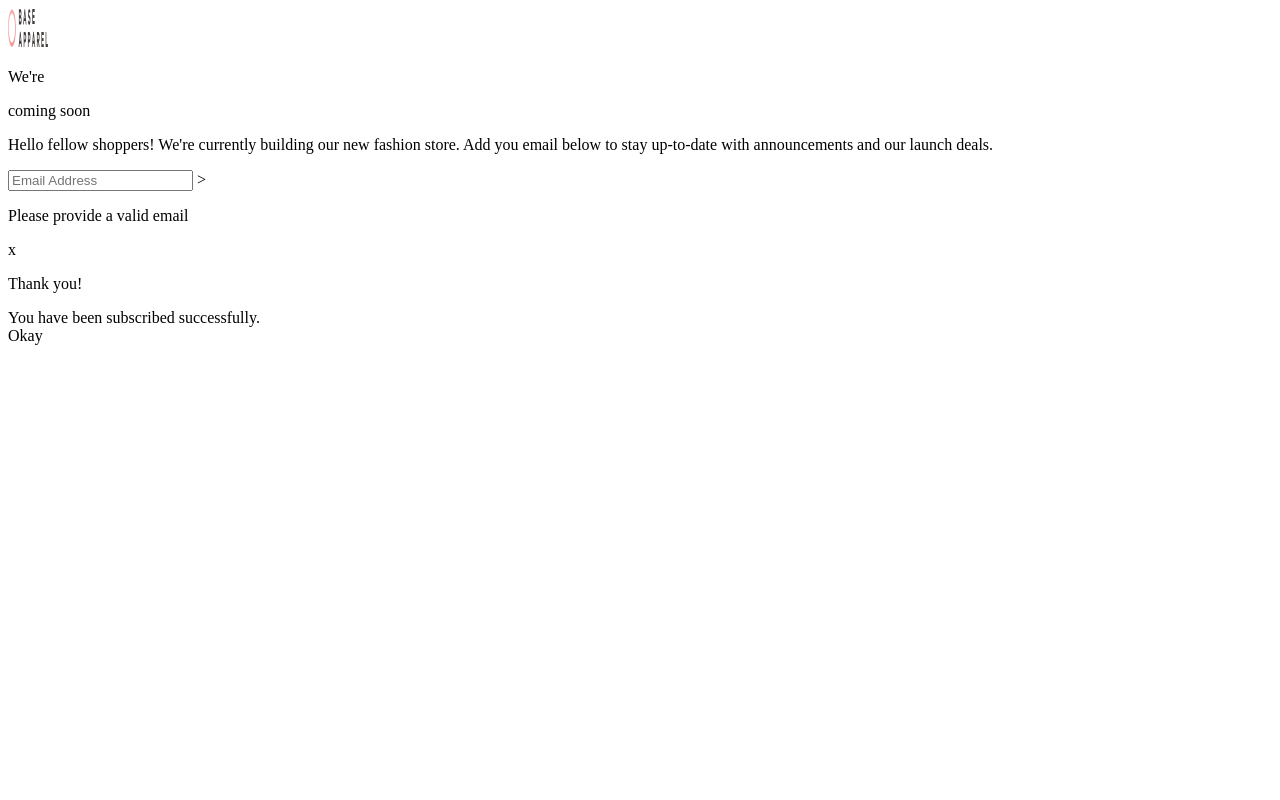
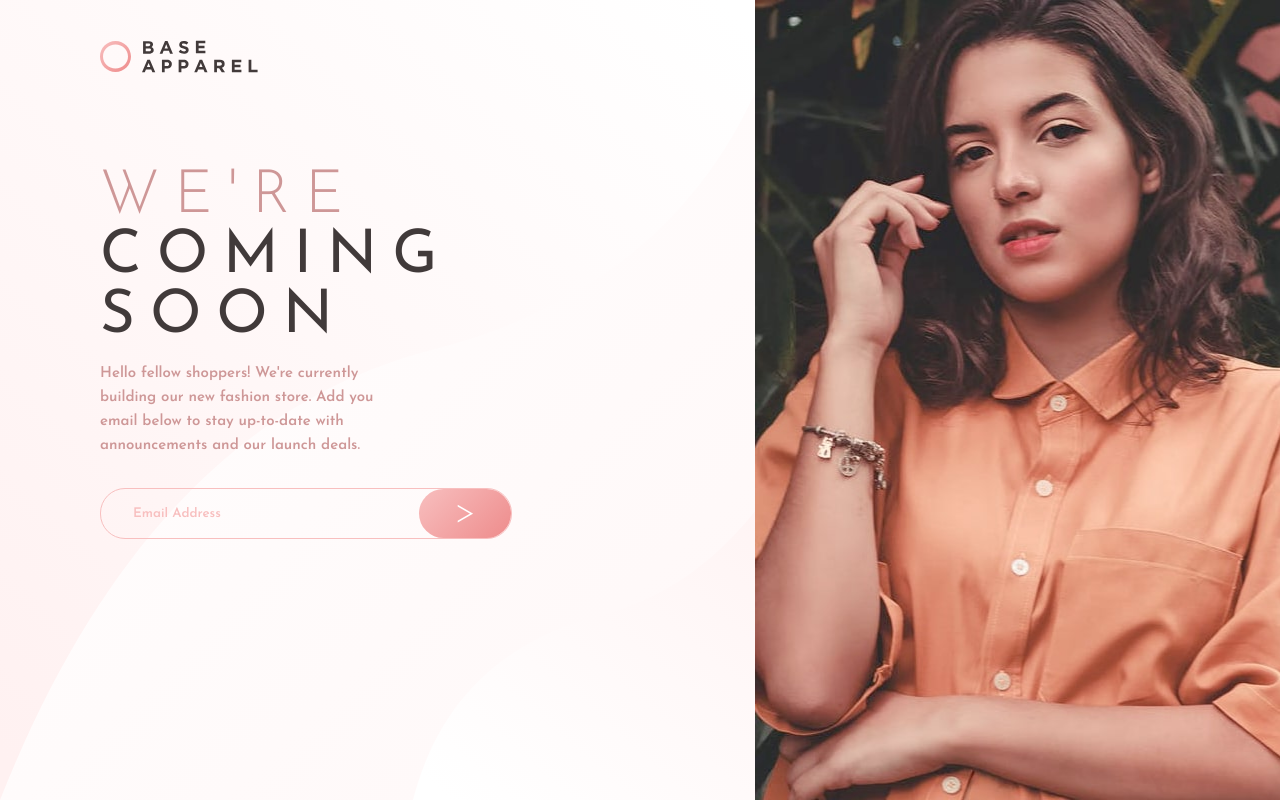
Before and after one commit to ricierirossi/base-apparel-coming-soon-master, a plain HTML site: page index.html in a window 1280 px wide. Drawn offline with Linux system fonts and the light colour scheme.

Commit message:
Stop changing HTML and CSS
Finished refactoring HTML and CSS.

```diff
--- a/estilo.css
+++ b/estilo.css
@@ -2,14 +2,10 @@
    --desaturated-red: hsl(0, 36%, 70%);
    --soft-red: hsl(0, 93%, 68%);
    --dark-grayish-red: hsl(0, 6%, 24%);
-   --gradient-one-from: hsl(0, 0%, 100%); /* Linear, 135deg */
-   --gradient-one-to: hsl(0, 100%, 98%);
-   --gradient-two-from: hsl(0, 80%, 86%); /* Linear, 135deg */
-   --gradient-two-to: hsl(0, 74%, 74%);
-}
-
-.warning-container, .warning-hidden {
-   border: solid 1px black;
+   --gradient-one-from: hsl(0, 0%, 100%);
+   --gradient-one-to: hsl(0, 100%, 98%);   /* Linear, 135deg */
+   --gradient-two-from: hsl(0, 80%, 86%);
+   --gradient-two-to: hsl(0, 74%, 74%);    /* Linear, 135deg */
 }
 
 html {
@@ -19,18 +15,12 @@ html {
 
 body {
    font-family: 'Josefin Sans', sans-serif;
-   /* width: 100vw; */
    height: 100vh;
    margin: 0;
-   /* overflow-x: hidden; */
 }
 
-.container { /* Apenas para definir tamanhos */
-   height: 100%;
+.container {    /* Apenas para definir tamanhos */
    display: absolute;
-   /* flex-direction: column; */
-   /* margin: 0px -25px; */
-   /* background-color: blue; */
    background-image: linear-gradient(135deg, hsl(0, 0%, 100%), hsl(0, 100%, 98%));
    background-repeat: repeat;
 }
@@ -56,7 +46,7 @@ body {
    width: 100%;
    max-height: 65%;
    object-fit: cover;
-    object-position: -25px -30px ;
+   object-position: -25px -30px;
 }
 
 /* Textos */
@@ -96,7 +86,9 @@ body {
    max-width: 28%;
 }
 
-.title-top, .title-bottom, .description {
+.title-top,
+.title-bottom,
+.description {
    text-align: center;
    padding: 0px;
 }
@@ -105,14 +97,13 @@ body {
 .field-container {
    display: flex;
    justify-content: center;
-    /* padding-bottom: 50px; */
 }
 
 .field {
    display: flex;
    flex-direction: row;
    border: solid 1px hsl(0, 80%, 86%);
-    border-radius: 25px ;
+   border-radius: 25px;
    justify-content: center;
    width: 410px;
    max-width: 52%;
@@ -150,7 +141,7 @@ input::placeholder {
 }
 
 .highlight:hover {
-   cursor: pointer ;
+   cursor: pointer;
    color: white;
 }
 
@@ -161,7 +152,6 @@ input::placeholder {
 .warning-container {
    display: flex;
    justify-content: center;
-   /* padding-bottom: 50px; */
 }
 
 .warning-hidden {
@@ -202,8 +192,13 @@ input::placeholder {
 }
 
 @keyframes fade {
-  from {opacity: 0%;}
-  to {opacity: 100%;}
+   from {
+      opacity: 0%;
+   }
+
+   to {
+      opacity: 100%;
+   }
 }
 
 .modal-header {
@@ -252,18 +247,26 @@ span:hover {
 @media (min-width: 769px) {
 
    .container {
+      height: 100%;
       display: grid;
-      grid-template-columns: 50% 50%;
-      background-image: none;
+      grid-template-columns: 59% 41%;
+      background-image: linear-gradient(135deg, hsl(0, 0%, 100%), hsl(0, 100%, 98%));
+      background-repeat: repeat;
    }
 
    .wallpaper-left {
       display: none;
    }
 
+   .left {
+      background-image: url('./images/bg-pattern-desktop.svg');
+      background-size: cover;
+   }
+
    .right {
       display: block;
    }
+
    .wallpaper-right {
       height: 100%;
       background-image: url('./images/hero-desktop.jpg');
@@ -278,6 +281,7 @@ span:hover {
    /* Textos Desktop */
    .texts {
       margin-left: 100px;
+      align-items: start;
    }
 
    .title-bottom {
@@ -286,11 +290,12 @@ span:hover {
 
    .description {
       box-sizing: border-box;
-      max-width: 100%;
-      padding-right: 150px;
+      max-width: 280px;
    }
 
-   .title-top, .title-bottom, .description {
+   .title-top,
+   .title-bottom,
+   .description {
       text-align: left;
       width: 100%;
    }
@@ -298,6 +303,7 @@ span:hover {
    /* Formulário e botão Desktop */
    .field-container {
       justify-content: left;
+      margin-right: 50px;
    }
 
    .field {
@@ -314,5 +320,4 @@ span:hover {
       margin-left: 30px;
    }
 
-
 }
--- a/index.html
+++ b/index.html
@@ -1,26 +1,28 @@
 <!DOCTYPE html>
 <html lang="en">
+
 <head>
     <meta charset="UTF-8">
-  <meta name="viewport" content="width=device-width, initial-scale=1.0"> <!-- displays site properly based on user's device -->
+    <meta name="viewport" content="width=device-width, initial-scale=1.0">     <!-- displays site properly based on user's device -->
 
     <link rel="icon" type="image/png" sizes="32x32" href="./images/favicon-32x32.png">
     <link href="https://fonts.googleapis.com/css2?family=Josefin+Sans:wght@300;400;600&display=swap" rel="stylesheet">
-  <link href="novoestilo.css" rel="stylesheet">
+    <link href="estilo.css" rel="stylesheet">
 
     <title>Frontend Mentor | Base Apparel coming soon page</title>
 
 </head>
+
 <body>
 
     <div class="container">
         <div class="left">
             <img class="logo" alt="logotipo" src="./images/logo.svg" width="40px" height="40px"></img>
             <div class="wallpaper-left"></div>
-            <!-- <img class= "model-mobile" alt="modelo" src="./images/hero-desktop.jpg" ></img> -->
             <div class="texts">
                 <p class="title-top">We're</p>
-                <p class="title-bottom">coming soon</p>
+                <p class="title-bottom">coming</p>
+                <p class="title-bottom">soon</p>
                 <p class="description">
                     Hello fellow shoppers! We're currently building our new fashion store.
                     Add you email below to stay up-to-date with announcements and our launch deals.
@@ -58,4 +60,5 @@
     <script src="script.js"></script>
 
 </body>
+
 </html>
--- a/script.js
+++ b/script.js
@@ -1,17 +1,19 @@
-function checkEmail () {
+function checkEmail() {
   const status = document.querySelector('input').validity.typeMismatch
   const value = document.querySelector('input').value
   if (status || value == "") {
     const warning = document.querySelector('#warning')
     document.getElementById('warning').classList.remove('warning-hidden')
     document.getElementById('warning').classList.add('warning-visible')
-      // document.getElementById('field').style.margin = "0px 0px 50px 100px"
+    document.getElementById('field').style.marginBottom = "0px"
     document.getElementById('field').style.border = "solid 2px var(--soft-red)"
     document.querySelector('.').style.padding = '0px'
   } else {
     document.getElementById('warning').classList.remove('warning-visible')
     document.getElementById('warning').classList.add('warning-hidden')
     document.getElementById('field').style.border = "solid 1px hsl(0, 80%, 86%)"
+    document.getElementById('field').style.marginBottom = "50px"
+
     // Recebe o modal
     var modal = document.querySelector('.modal-container')
     // Recebe o botão para abrir o modal
@@ -35,7 +37,7 @@ function checkEmail () {
       document.querySelector('.container').classList.remove('blur')
     }
     // Fecha modal clicando fora dele (mas dentro do container do modal)
-      window.onclick = function(e) {
+    window.onclick = function (e) {
       if (e.target == modal) {
         modal.style.display = "none";
         document.querySelector('.container').classList.remove('blur')
```
Lines whose indentation alone changed are shown as unchanged.
